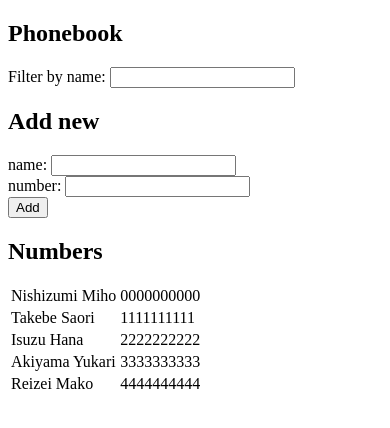
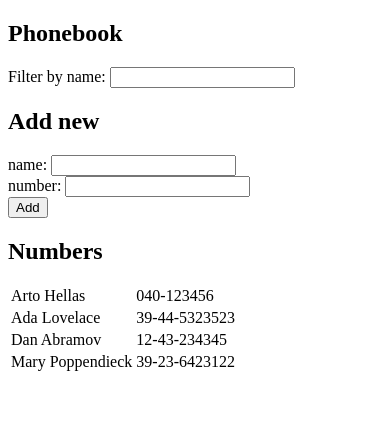
Before and after one commit to OgaitnasDev/FullstackOpenExercises, a React (Vite) app in the folder part2/phonebook/: page / in a window 390 px wide. Shown: the top 428 px of the page. Built offline with nearby package versions, Linux system fonts and the light colour scheme; data requests are answered from the project's data file.

Commit message:
2.11: The Phonebook Step 6

```diff
--- /dev/null
+++ b/part2/phonebook/db.json
@@ -0,0 +1,24 @@
+{
+  "persons":[
+    {
+      "name": "Arto Hellas",
+      "number": "040-123456",
+      "id": "1"
+    },
+    {
+      "name": "Ada Lovelace",
+      "number": "39-44-5323523",
+      "id": "2"
+    },
+    {
+      "name": "Dan Abramov",
+      "number": "12-43-234345",
+      "id": "3"
+    },
+    {
+      "name": "Mary Poppendieck",
+      "number": "39-23-6423122",
+      "id": "4"
+    }
+  ]
+}
--- a/part2/phonebook/package.json
+++ b/part2/phonebook/package.json
@@ -7,9 +7,11 @@
     "dev": "vite",
     "build": "vite build",
     "lint": "eslint .",
-    "preview": "vite preview"
+    "preview": "vite preview",
+    "server" : "json-server -p 3001 db.json"
   },
   "dependencies": {
+    "axios": "^1.9.0",
     "react": "^19.1.0",
     "react-dom": "^19.1.0"
   },
@@ -22,6 +24,7 @@
     "eslint-plugin-react-hooks": "^5.2.0",
     "eslint-plugin-react-refresh": "^0.4.19",
     "globals": "^16.0.0",
+    "json-server": "^1.0.0-beta.3",
     "vite": "^6.3.5"
   }
 }
--- a/part2/phonebook/src/App.jsx
+++ b/part2/phonebook/src/App.jsx
@@ -1,21 +1,21 @@
-import { useState } from 'react'
+import { useState, useEffect } from 'react'
+import axios from 'axios'
 import Filter from './components/Filter'
 import PersonForm from './components/PersonForm'
 import Persons from './components/Persons'
 
 const App = () => {
-  const [persons, setPersons] = useState([
-    { name: 'Nishizumi Miho', number: '0000000000' },
-    { name: 'Takebe Saori', number: '1111111111'},
-    { name: 'Isuzu Hana', number:  '2222222222'},
-    { name: 'Akiyama Yukari', number: '3333333333' },
-    { name: 'Reizei Mako', number: '4444444444' }
-  ])
+  const [persons, setPersons] = useState([])
   const [newName, setNewName] = useState('')
   const [newNumber, setNewNumber] = useState('')
   const [filter, setFilter] = useState('')
 
-
+  useEffect(() => {
+    axios.get('http://localhost:3001/persons')
+    .then(response => {
+      setPersons(response.data)
+    })
+  }, [])
 
   const addPerson = (event) => {
     event.preventDefault()
```
Also changed, not shown: 1 other file (tests, documents, lock files or other folders).
